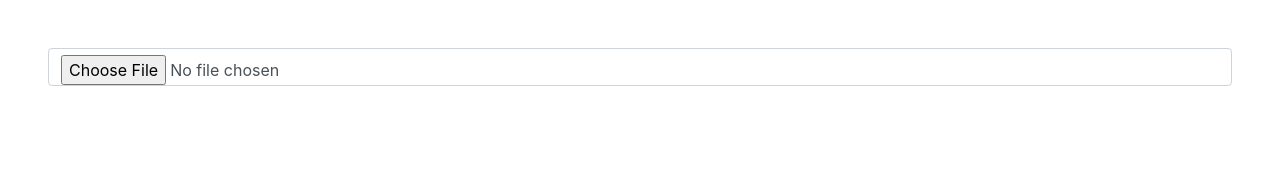
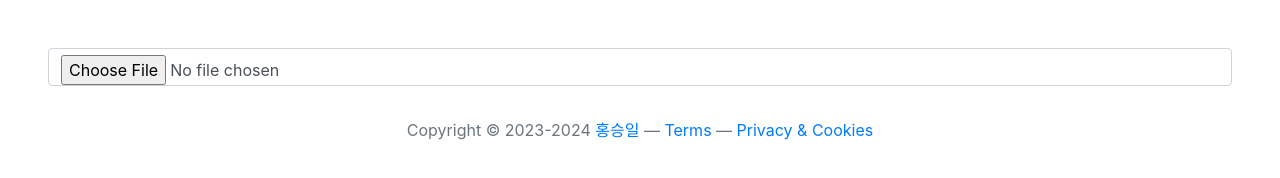
Before and after one commit to revoirb612/mumble, a plain HTML site: page index.html in a window 1280 px wide. Drawn offline with nearby package versions, Linux system fonts and the light colour scheme; some packages are replaced by stand-ins of ours; a script that the page names is missing.

Commit message:
Update index.html

```diff
--- a/index.html
+++ b/index.html
@@ -9,7 +9,18 @@
 <body class="p-5">
     <input type="file" id="fileInput" accept=".txt" class="form-control mb-3" />
     <div id="buttonContainer"></div>
-
+    <footer>
+        <div class="footer py-3 footer-small-text d-flex justify-content-center align-items-center">
+            <div class="container text-center">
+                <span class="text-muted">Copyright &copy; 2023-2024 </span>
+                <a href="https://linktr.ee/revoirb612" target="_blank">홍승일</a>
+                <span class="text-muted"> ― </span>
+                <a href="/">Terms</a>
+                <span class="text-muted"> ― </span>
+                <a href="/">Privacy & Cookies</a>
+            </div>
+        </div>
+    </footer>
     <script>
         $('#fileInput').change(function() {
             const reader = new FileReader();
```
